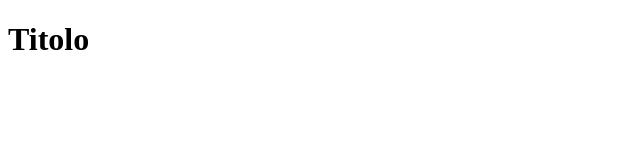
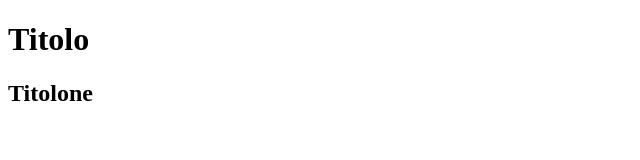
Before and after one commit to ClaudiaLanzoni/test-git, a plain HTML site: page index.html in a window 1280 px wide. Shown: the whole page, without its empty margins (0-640 px from the left). Drawn offline with Linux system fonts and the light colour scheme.

Commit message:
secondo titolo

```diff
--- a/index.html
+++ b/index.html
@@ -8,5 +8,6 @@
 </head>
 <body>
     <h1>Titolo</h1>
+    <h2>Titolone</h2>
 </body>
 </html>
```
